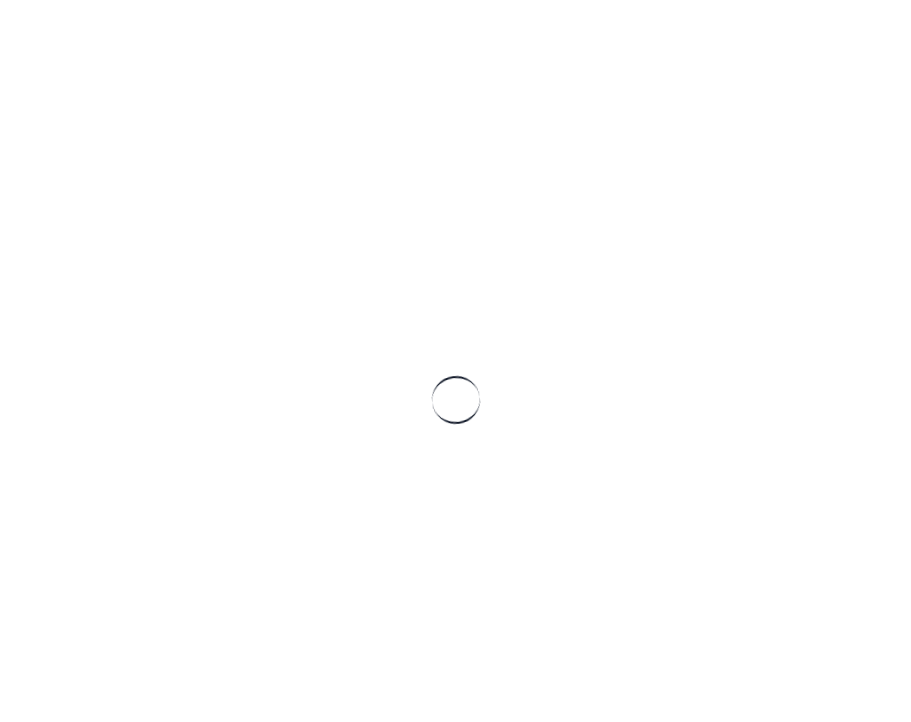
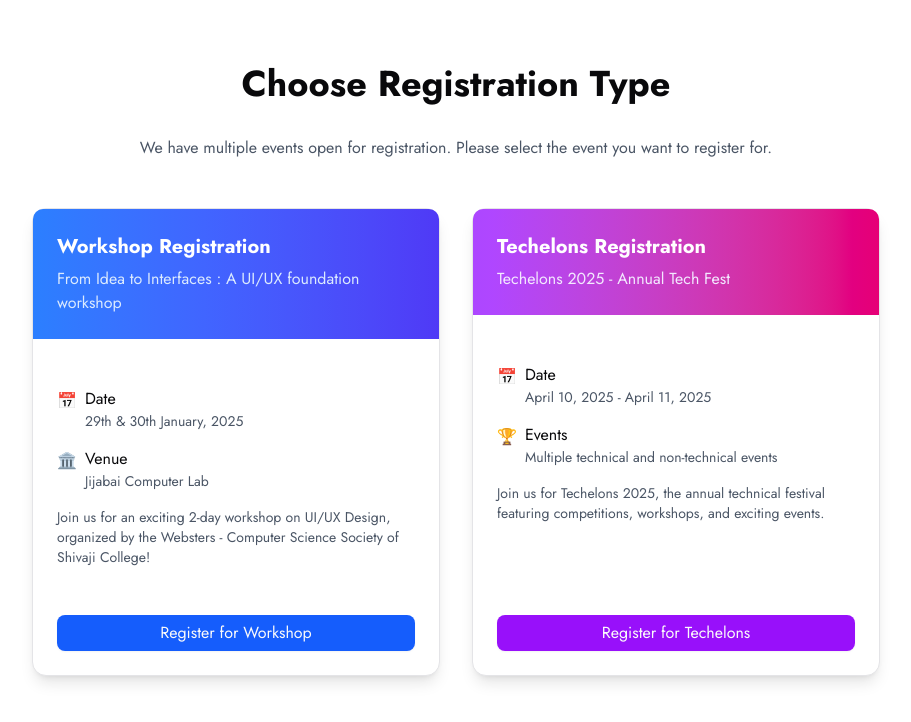
Before and after one commit to shivamGupta-25/websters.shivaji, a Next.js app: page /register-options in a window 1280 px wide. Before the commit this address had no page. Shown: the top 722 px of the page, without its empty margins (184-1095 px from the left). Built offline with nearby package versions, Linux system fonts and the light colour scheme.

Commit message:
FormOpen

```diff
--- a/src/app/_data/techelonsEventsData.js
+++ b/src/app/_data/techelonsEventsData.js
@@ -9,7 +9,7 @@
 import { MemoryCache, memoizeWithTTL } from '@/app/_utils/performanceUtils';
 
 // MASTER SWITCH: Set to false to force close all registrations regardless of other settings
-export const REGISTRATION_ENABLED = false;
+export const REGISTRATION_ENABLED = true;
 
 // Techelons Fest Dates - EDIT THESE FOR FUTURE EVENTS
 export const FEST_DATES = {
--- a/src/app/_data/workshopData.js
+++ b/src/app/_data/workshopData.js
@@ -2,7 +2,7 @@
 const workshopData = {
   title: "From Idea to Interfaces : A UI/UX foundation workshop",
   shortDescription: "Join us for an exciting 2-day workshop on UI/UX Design, organized by the Websters - Computer Science Society of Shivaji College!",
-  isRegistrationOpen: false, // Set to true to open registration
+  isRegistrationOpen: true, // Set to true to open registration
   formSubmittedLink: "/formsubmitted/workshop", // Link to the form submitted page for workshop
   details: [
     { label: '📅 Date:', value: '29th & 30th January, 2025', id: 'date' },
```
